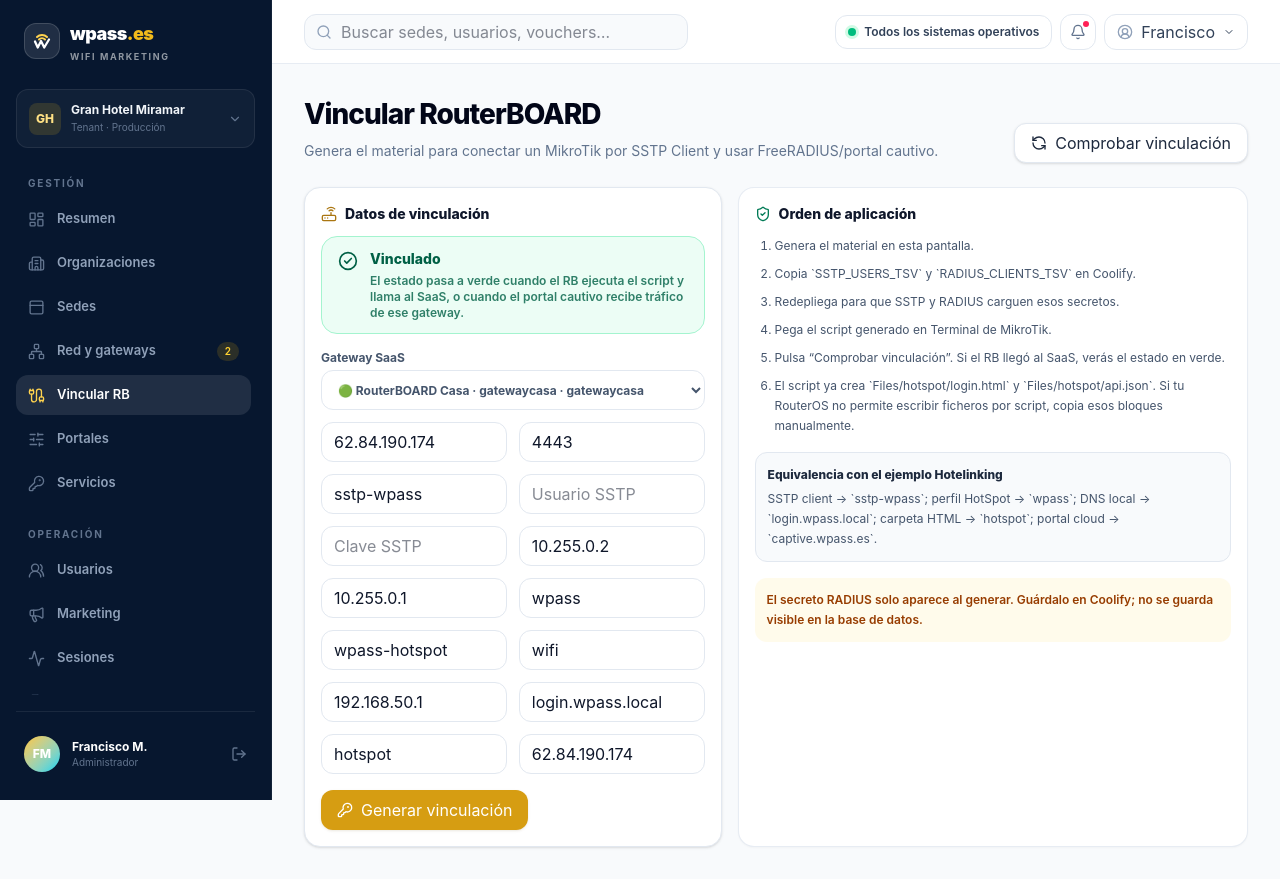
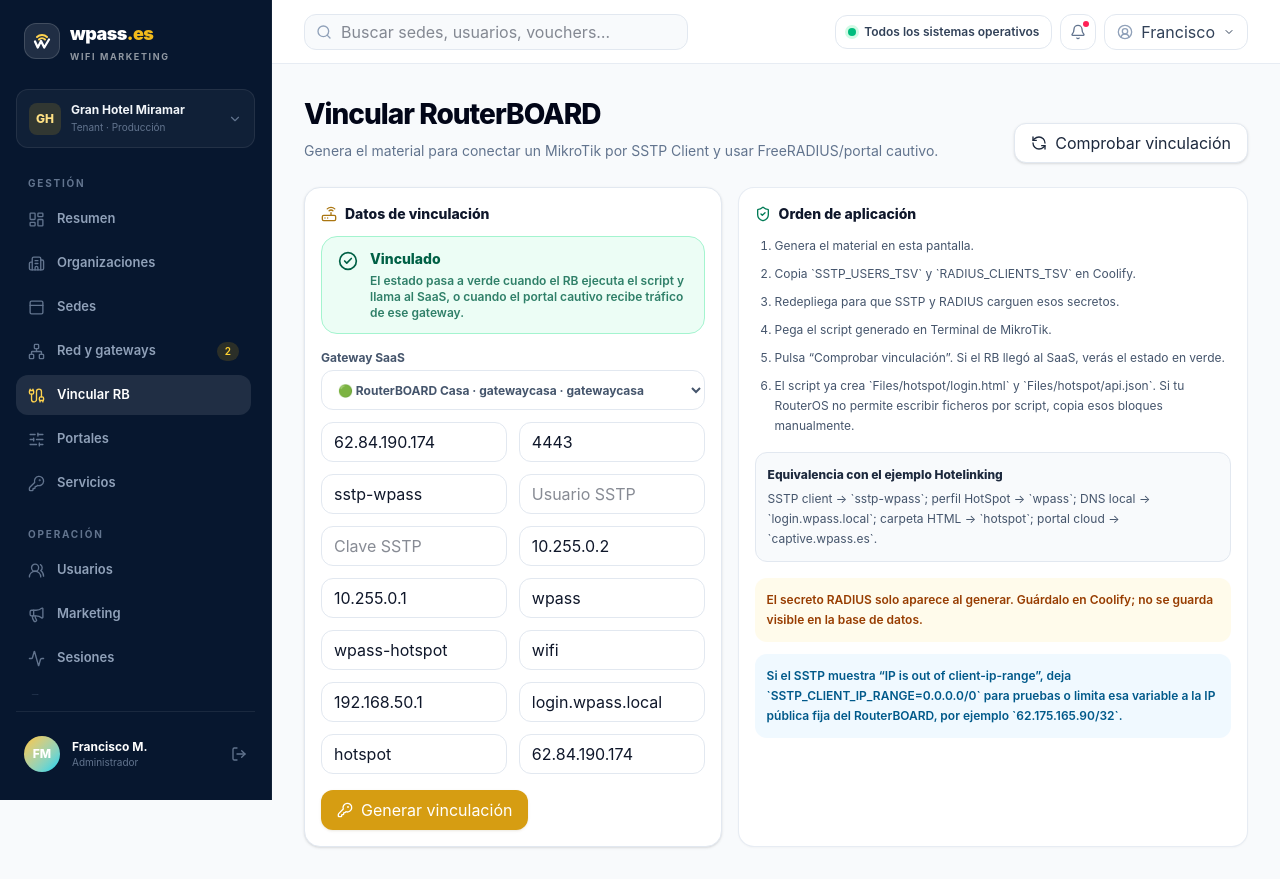
Before and after one commit to fjmfernandez/wifi, a Next.js app in the folder apps/admin-web/: page /routerboard in a window 1280 px wide. Built offline with nearby package versions, Linux system fonts and the light colour scheme.

Commit message:
Fix SSTP client source range handling

```diff
--- a/apps/admin-web/app/(console)/routerboard/page.tsx
+++ b/apps/admin-web/app/(console)/routerboard/page.tsx
@@ -583,6 +583,11 @@
             El secreto RADIUS solo aparece al generar. Guárdalo en Coolify; no se guarda visible en
             la base de datos.
           </p>
+          <p className="mt-3 rounded-xl bg-sky-50 p-3 text-xs font-semibold leading-5 text-sky-800">
+            Si el SSTP muestra “IP is out of client-ip-range”, deja
+            `SSTP_CLIENT_IP_RANGE=0.0.0.0/0` para pruebas o limita esa variable a la IP pública fija
+            del RouterBOARD, por ejemplo `62.175.165.90/32`.
+          </p>
         </Card>
       </div>
 
```
Also changed, not shown: 2 other files (tests, documents, lock files or other folders).
